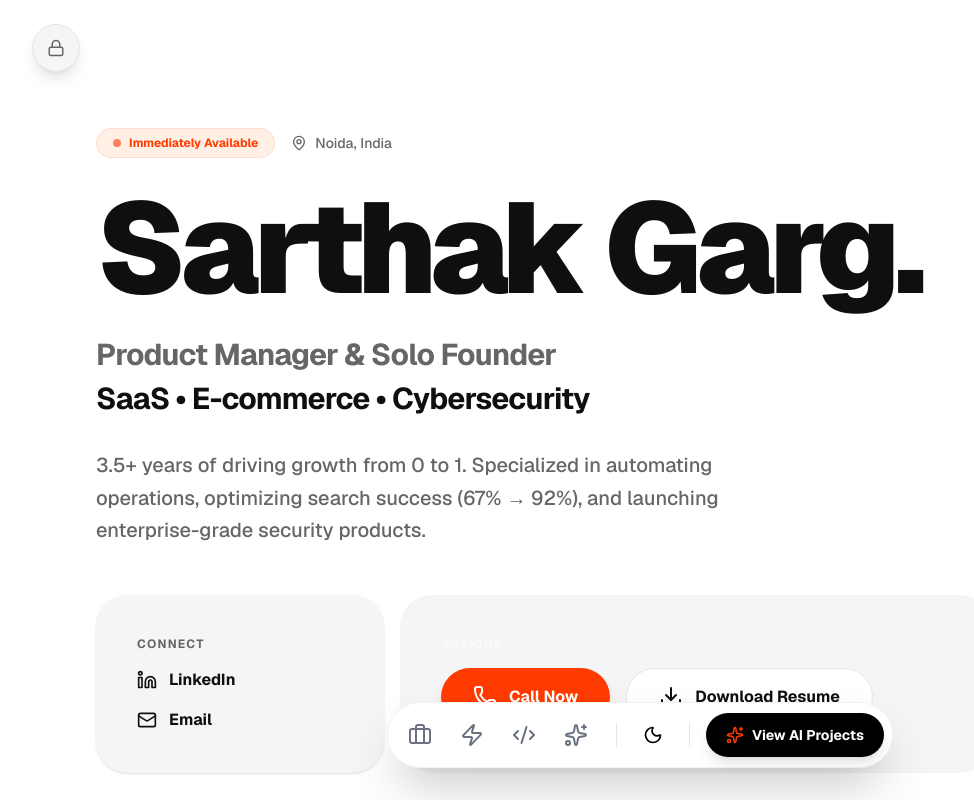
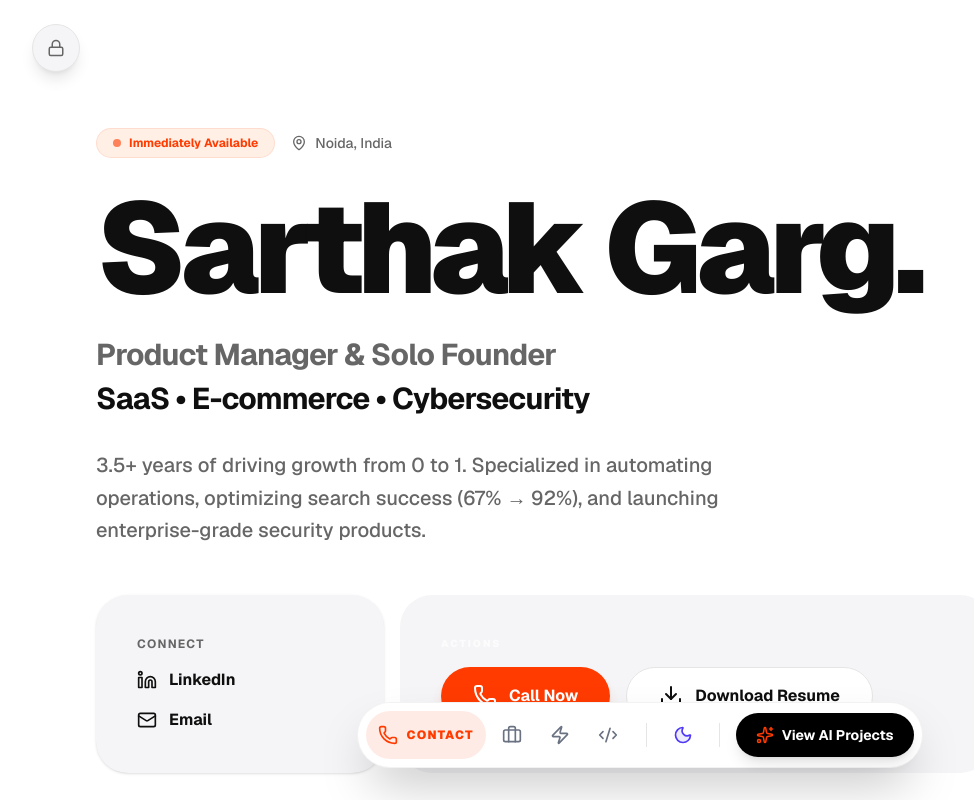
Before and after one commit to sarthak199809/sarthak-portfolio, a Next.js app: page / in a window 1280 px wide. Shown: the top 800 px of the page, without its empty margins (0-974 px from the left). Built offline with nearby package versions, Linux system fonts and the light colour scheme; no server answers; the database is empty.

Commit message:
style: nav highlighting, animated theme toggle, and hero contrast fixes

```diff
--- a/src/components/FloatingDock.tsx
+++ b/src/components/FloatingDock.tsx
@@ -2,28 +2,58 @@
 
 import React, { useState, useEffect } from "react";
 import { motion, AnimatePresence } from "framer-motion";
-import { Briefcase, Zap, Code2, Sparkles, Sun, Moon } from "lucide-react";
+import { Briefcase, Zap, Code2, Sparkles, Sun, Moon, Phone, Home } from "lucide-react";
 import { cn } from "@/lib/utils";
 import { useTheme } from "@/contexts/ThemeContext";
 
 const navItems = [
+    { name: "Contact", icon: Phone, href: "#home" },
     { name: "Work", icon: Briefcase, href: "#work" },
     { name: "Impact", icon: Zap, href: "#impact" },
     { name: "Skills", icon: Code2, href: "#skills" },
-    { name: "AI", icon: Sparkles, href: "#ai-projects" },
 ];
 
 export default function FloatingDock() {
     const [isScrolled, setIsScrolled] = useState(false);
     const [hovered, setHovered] = useState<string | null>(null);
+    const [activeSection, setActiveSection] = useState("Home");
     const { theme, toggleTheme } = useTheme();
 
     useEffect(() => {
         const handleScroll = () => {
             setIsScrolled(window.scrollY > 50);
         };
+
+        const observerOptions = {
+            root: null,
+            rootMargin: "-20% 0px -70% 0px",
+            threshold: 0
+        };
+
+        const observerCallback = (entries: IntersectionObserverEntry[]) => {
+            entries.forEach((entry) => {
+                if (entry.isIntersecting) {
+                    const id = entry.target.id;
+                    const item = navItems.find((item) => item.href === `#${id}`);
+                    if (item) setActiveSection(item.name);
+                }
+            });
+        };
+
+        const observer = new IntersectionObserver(observerCallback, observerOptions);
+
+        // Target sections
+        const sections = ["home", "work", "impact", "skills", "ai-projects"];
+        sections.forEach((id) => {
+            const el = document.getElementById(id);
+            if (el) observer.observe(el);
+        });
+
         window.addEventListener("scroll", handleScroll);
-        return () => window.removeEventListener("scroll", handleScroll);
+        return () => {
+            window.removeEventListener("scroll", handleScroll);
+            observer.disconnect();
+        };
     }, []);
 
     return (
@@ -46,20 +76,29 @@ export default function FloatingDock() {
                             href={item.href}
                             onHoverStart={() => setHovered(item.name)}
                             onHoverEnd={() => setHovered(null)}
-                            className="relative flex items-center h-12 px-3 rounded-full hover:bg-gray-100 transition-colors"
-                            style={{
-                                backgroundColor: hovered === item.name ? (theme === "dark" ? "#2a2a2a" : "#f5f5f5") : "transparent"
-                            }}
+                            className={cn(
+                                "relative flex items-center h-12 px-3 rounded-full transition-all duration-300",
+                                activeSection === item.name
+                                    ? (theme === "dark" ? "bg-accent/20 text-accent" : "bg-accent/10 text-accent")
+                                    : "hover:bg-gray-100 dark:hover:bg-neutral-800"
+                            )}
                         >
-                            <item.icon size={24} className={theme === "dark" ? "text-gray-400 hover:text-white" : "text-gray-500 hover:text-black"} style={{ transition: "color 0.2s" }} />
+                            <item.icon
+                                size={20}
+                                className={cn(
+                                    "relative z-10",
+                                    activeSection === item.name
+                                        ? "text-accent"
+                                        : (theme === "dark" ? "text-gray-400" : "text-gray-500")
+                                )}
+                            />
                             <AnimatePresence>
-                                {hovered === item.name && (
+                                {(hovered === item.name || activeSection === item.name) && (
                                     <motion.span
                                         initial={{ width: 0, opacity: 0, marginLeft: 0 }}
                                         animate={{ width: "auto", opacity: 1, marginLeft: 8 }}
                                         exit={{ width: 0, opacity: 0, marginLeft: 0 }}
-                                        className="overflow-hidden whitespace-nowrap text-sm font-bold"
-                                        style={{ color: theme === "dark" ? "#ffffff" : "#000000" }}
+                                        className="overflow-hidden whitespace-nowrap text-xs font-black uppercase tracking-widest"
                                     >
                                         {item.name}
                                     </motion.span>
@@ -74,16 +113,25 @@ export default function FloatingDock() {
                 {/* Theme Toggle */}
                 <button
                     onClick={toggleTheme}
-                    className="flex items-center justify-center w-10 h-10 rounded-full hover:bg-gray-100 transition-colors"
-                    style={{
-                        backgroundColor: "transparent",
-                        color: theme === "dark" ? "#ffffff" : "#000000"
-                    }}
-                    onMouseEnter={(e) => e.currentTarget.style.backgroundColor = theme === "dark" ? "#2a2a2a" : "#f5f5f5"}
-                    onMouseLeave={(e) => e.currentTarget.style.backgroundColor = "transparent"}
+                    className="flex items-center justify-center w-10 h-10 rounded-full hover:bg-gray-100 dark:hover:bg-neutral-800 transition-all relative overflow-hidden group"
                     aria-label="Toggle theme"
                 >
-                    {theme === "dark" ? <Sun size={20} /> : <Moon size={20} />}
+                    <AnimatePresence mode="wait">
+                        <motion.div
+                            key={theme}
+                            initial={{ y: 20, opacity: 0, rotate: 45 }}
+                            animate={{ y: 0, opacity: 1, rotate: 0 }}
+                            exit={{ y: -20, opacity: 0, rotate: -45 }}
+                            transition={{ duration: 0.3, ease: "backOut" }}
+                            className="text-foreground"
+                        >
+                            {theme === "dark" ? (
+                                <Sun size={20} className="text-orange-400 fill-orange-400/20" />
+                            ) : (
+                                <Moon size={20} className="text-indigo-600 fill-indigo-600/10" />
+                            )}
+                        </motion.div>
+                    </AnimatePresence>
                 </button>
 
                 <div className="h-6 w-[1px] bg-gray-200 mx-2" style={{ backgroundColor: theme === "dark" ? "#2a2a2a" : "#e5e5e5" }} />
--- a/src/components/HomeSection.tsx
+++ b/src/components/HomeSection.tsx
@@ -56,7 +56,7 @@ export default function HomeSection() {
 
                     <div className="bento-card md:col-span-2 flex flex-col justify-between bg-foreground text-background p-8 transition-all">
                         <div>
-                            <p className="text-background/50 text-xs uppercase tracking-widest mb-4 font-bold">Actions</p>
+                            <p className="text-background font-black text-[10px] uppercase tracking-[0.2em] mb-4 opacity-70">Actions</p>
                             <div className="flex flex-wrap gap-4">
                                 <a href="tel:+918266903656" className="bg-accent text-white px-8 py-4 rounded-full font-bold flex items-center gap-3 hover:brightness-110 transition-all active:scale-95 shadow-lg shadow-accent/20">
                                     <Phone size={24} />
```
